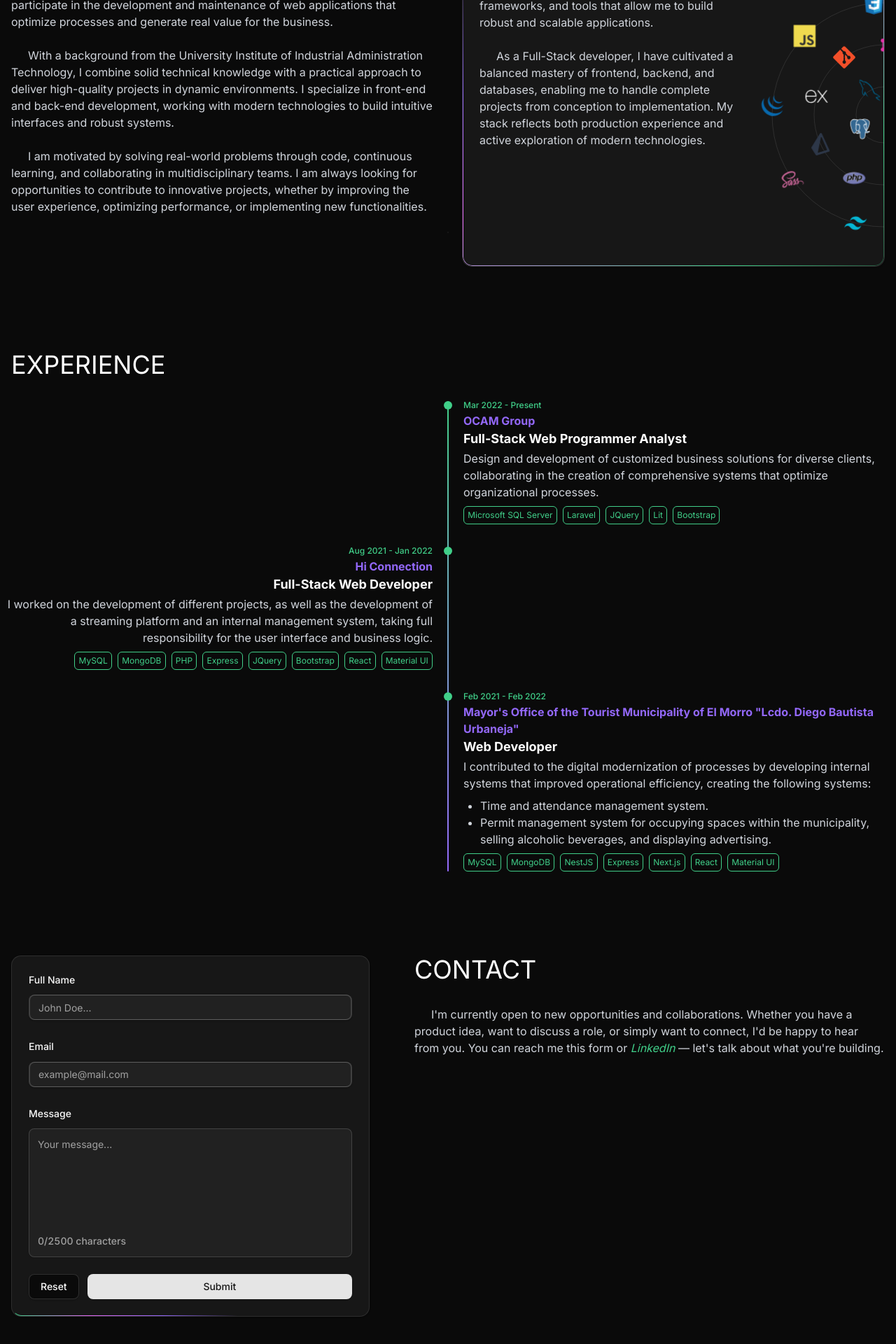
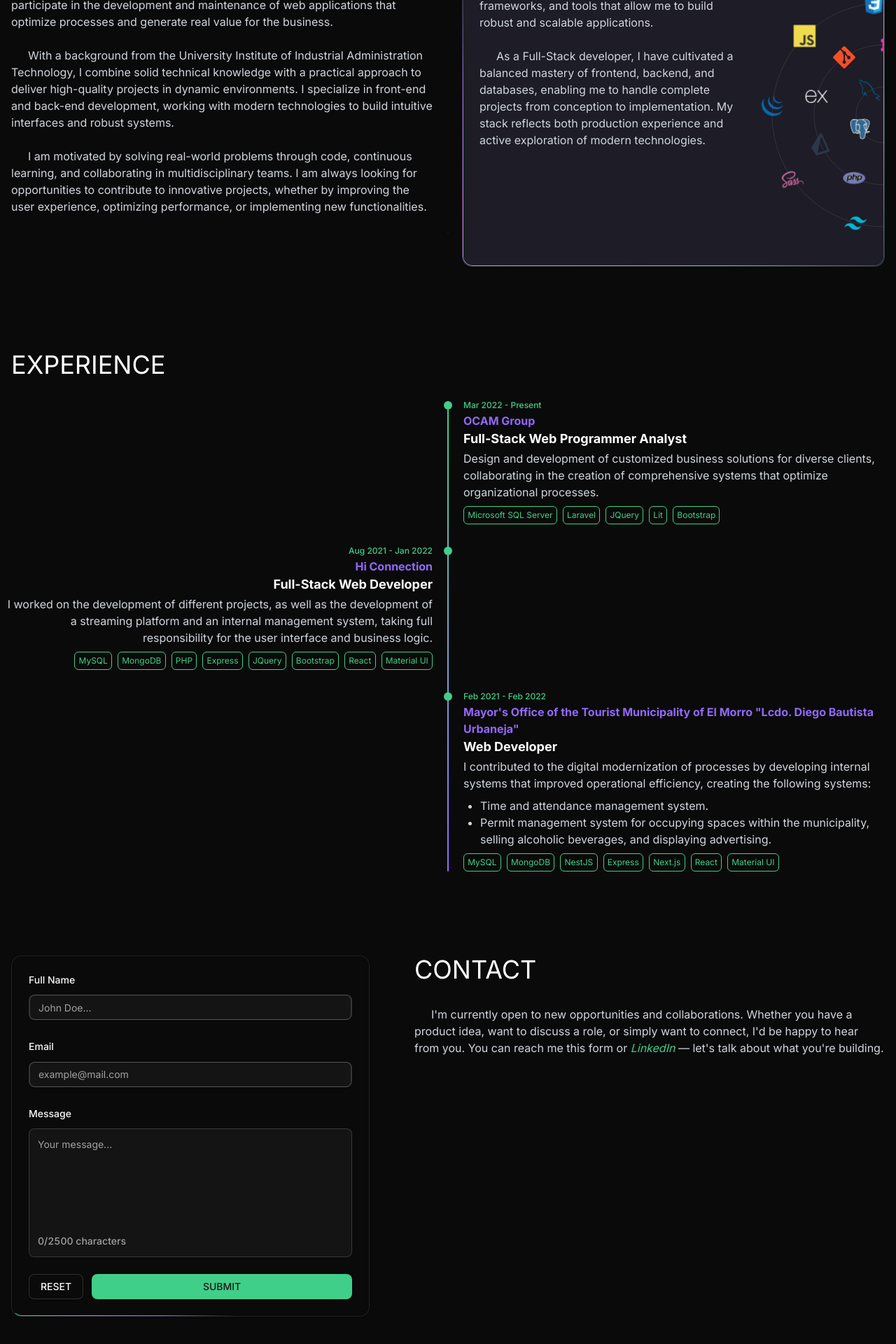
Before and after one commit to nolascomalave/Portfolio---With-Next, a Next.js app: page /en/ in a window 1280 px wide. Shown: the part 868-2788 px from the top of the page at 70% size. Built offline with nearby package versions, Linux system fonts and the light colour scheme.

Commit message:
Realizando cambios estéticos.

```diff
--- a/src/app/globals.css
+++ b/src/app/globals.css
@@ -166,9 +166,9 @@ body {
 
   --background: oklch(0.145 0 0);
   --foreground: oklch(0.985 0 0);
-  /* --card: var(--dark-color);
-  --card-foreground: var(--light-color); */
-  --card: oklch(0.205 0 0);
+  --card: var(--dark-color);
+  /* --card-foreground: var(--light-color);
+  --card: oklch(0.205 0 0); */
   --card-foreground: oklch(0.985 0 0);
   --popover: oklch(0.205 0 0);
   --popover-foreground: oklch(0.985 0 0);
--- a/src/components/ContactForm.tsx
+++ b/src/components/ContactForm.tsx
@@ -39,7 +39,8 @@ export default function ContactForm() {
     })
 
     return (
-        <Card className="relative w-full sm:max-w-lg">
+        <Card className="relative bg-transparent">
+            <div className="absolute top-0 right-0 bottom-0 left-0 rounded-xl backdrop-blur-xs -z-[1]"></div>
             <BorderBeam duration={4} size={300} reverse style={{
                 backgroundImage: "linear-gradient(to right, transparent, var(--dark-purple-color), var(--light-purple-color), var(--neon-green-color))"
             }} />
@@ -124,10 +125,10 @@ export default function ContactForm() {
             </CardContent>
             <CardFooter>
                 <Field orientation="horizontal">
-                    <Button type="button" className="cursor-pointer" variant="outline" onClick={() => form.reset()}>
+                    <Button type="button" className="cursor-pointer uppercase" variant="outline" onClick={() => form.reset()}>
                         Reset
                     </Button>
-                    <Button type="submit" className="cursor-pointer w-full" form="contact-form">
+                    <Button type="submit" className="cursor-pointer uppercase w-full bg-neon-green hover:bg-emerald-600" form="contact-form">
                         Submit
                     </Button>
                 </Field>
--- a/src/components/TimeLine/TimeLineItem.tsx
+++ b/src/components/TimeLine/TimeLineItem.tsx
@@ -5,6 +5,7 @@ import { ExperienceItemData } from "./TimeLine";
 import Image from "next/image";
 import { useTheme } from "next-themes";
 import React, { useEffect, useState } from "react";
+import { li as Li } from "motion/react-client";
 
 export default function TimeLineItem({
     year,
@@ -22,7 +23,19 @@ export default function TimeLineItem({
     }, []);
 
     return (
-        <li className="group relative md:grid md:grid-cols-2 -ms-1.5 md:-ms-3 md:even:-me-6 md:even:-me-0">
+        <Li
+            className="group relative md:grid md:grid-cols-2 -ms-1.5 md:-ms-3 md:even:-me-6 md:even:-me-0"
+            initial={{ opacity: 0, y: 50 }}
+            whileInView={{ opacity: 1, y: 0 }}
+            transition={{
+                duration: 0.3,
+                ease: "easeOut"
+            }}
+            viewport={{
+                once: true,           // ← muy importante: anima solo la primera vez
+                amount: 0.5           // 30% del elemento debe estar visible para disparar
+            }}
+        >
             <div className="relative flex items-start gap-4 order-last md:group-even:order-first md:group-even:flex-row-reverse md:group-even:text-right">
                 <span className="size-3 shrink-0 rounded-full dark:bg-neon-green bg-dark-purple"></span>
 
@@ -55,6 +68,6 @@ export default function TimeLineItem({
                 </div>
             </div>
             <div aria-hidden="true" className="hidden md:block"></div>
-        </li>
+        </Li>
     );
 }
--- a/src/components/sections/About.tsx
+++ b/src/components/sections/About.tsx
@@ -7,6 +7,20 @@ import { Card, CardHeader, CardTitle } from "../ui/card";
 import { useEffect, useRef } from "react";
 import { useInView } from "framer-motion";
 import { useNav } from "@/context/NavContext";
+import { article as Article } from "motion/react-client";
+
+export const showInViewMotionProps = {
+    initial: { opacity: 0, y: 50 },
+    whileInView: { opacity: 1, y: 0 },
+    transition: {
+        duration: 0.5,
+        ease: "easeOut"
+    },
+    viewport: {
+        once: true,           // ← muy importante: anima solo la primera vez
+        amount: 0.3           // 30% del elemento debe estar visible para disparar
+    }
+};
 
 export default function About({ id }: { id: string; }) {
     const __ = useTranslations('layout.sections_content');
@@ -24,7 +38,10 @@ export default function About({ id }: { id: string; }) {
     }, [isInView]);
 
     return (<section ref={ref} id={id} className="m-auto px-4 pb-8 pt-22 max-w-7xl flex flex-col lg:flex-row gap-10 items-start">
-        <article className="w-full">
+        <Article
+            {...showInViewMotionProps}
+            className="w-full"
+        >
             <h2 className="text-4xl uppercase mb-8">{__("about.title")}</h2>
 
             <p className="text-1xl text-gray-500 dark:text-gray-300 indent-6">{__("about.description.p1")}</p>
@@ -32,8 +49,12 @@ export default function About({ id }: { id: string; }) {
             <p className="text-1xl text-gray-500 dark:text-gray-300 indent-6">{__("about.description.p2")}</p>
             <br/>
             <p className="text-1xl text-gray-500 dark:text-gray-300 indent-6">{__("about.description.p3")}</p>
-        </article>
-        <article className="w-full">
+        </Article>
+
+        <Article
+            {...showInViewMotionProps}
+            className="w-full"
+        >
             <Card className="relative w-full overflow-hidden">
                 <ShineBorder shineColor={["#9368F9", "#E769F7", "#40CF89"]} />
                 <CardHeader>
@@ -66,6 +87,6 @@ export default function About({ id }: { id: string; }) {
                     </div>
                 </div> */}
             </Card>
-        </article>
+        </Article>
     </section>)
 }
--- a/src/components/sections/Contact.tsx
+++ b/src/components/sections/Contact.tsx
@@ -6,6 +6,8 @@ import { LinkedIn } from "@/lib/links";
 import { useEffect, useRef } from "react";
 import { useInView } from "framer-motion";
 import { useNav } from "@/context/NavContext";
+import { div as Div, article as Article } from "motion/react-client";
+import { showInViewMotionProps } from "@/components/sections/About";
 
 export default function Contact({ id }: { id: string; }) {
     const __ = useTranslations('layout.sections_content.contact');
@@ -24,9 +26,17 @@ export default function Contact({ id }: { id: string; }) {
 
     return (
         <section ref={ref} id={id} className="m-auto px-4 pb-8 pt-22 max-w-7xl flex flex-col-reverse items-center lg:items-start lg:flex-row gap-16">
-            <ContactForm />
+            <Div
+                {...showInViewMotionProps}
+                className="shrink-0 w-full sm:max-w-lg"
+            >
+                <ContactForm />
+            </Div>
 
-            <article className="w-full">
+            <Article
+                {...showInViewMotionProps}
+                className="w-full"
+            >
                 <h2 className="text-4xl uppercase mb-8">{__("title")}</h2>
 
                 <p className="text-1xl text-gray-500 dark:text-gray-300 indent-6">
@@ -34,7 +44,7 @@ export default function Contact({ id }: { id: string; }) {
                         link: (chunks) => <a href={LinkedIn} className='text-dark-purple dark:text-neon-green italic hover:underline decoration-solid'>{chunks}</a>
                     })}
                 </p>
-            </article>
+            </Article>
         </section>
     );
 }
--- a/src/components/sections/Experience.tsx
+++ b/src/components/sections/Experience.tsx
@@ -5,6 +5,7 @@ import TimeLine from "@/components/TimeLine";
 import { useInView } from "framer-motion";
 import { useEffect, useRef } from "react";
 import { useNav } from "@/context/NavContext";
+import { section as Section } from "motion/react-client";
 
 export default function Experience({ id }: { id: string; }) {
     const ref = useRef<HTMLElement>(null);
@@ -22,9 +23,22 @@ export default function Experience({ id }: { id: string; }) {
     }, [isInView]);
 
     return (
-        <section ref={ref} id={id} className="m-auto px-4 pb-8 pt-22 max-w-7xl">
-            <h2 className="text-4xl mb-8 uppercase">{__("title")}</h2>
-            <TimeLine/>
-        </section>
+      <Section
+        ref={ref} id={id}
+        className="m-auto px-4 pb-8 pt-22 max-w-7xl"
+        initial={{ opacity: 0, y: 50 }}
+        whileInView={{ opacity: 1, y: 0 }}
+        transition={{
+            duration: 0.5,
+            ease: "easeOut"
+        }}
+        viewport={{
+            once: true,           // ← muy importante: anima solo la primera vez
+            amount: 0.3           // 30% del elemento debe estar visible para disparar
+        }}
+      >
+          <h2 className="text-4xl mb-8 uppercase">{__("title")}</h2>
+          <TimeLine/>
+      </Section>
     );
 }
--- a/src/components/sections/Hero.tsx
+++ b/src/components/sections/Hero.tsx
@@ -11,7 +11,7 @@ import { Email, Github, LinkedIn } from "@/lib/links";
 import { useInView } from "framer-motion";
 import { useNav } from "@/context/NavContext";
 import { useEffect, useRef } from "react";
-import * as motion from "motion/react-client";
+import { div as Div, p as P, h3 as H3 } from "motion/react-client";
 
 export const contactLinks: {label: string, Icon: JSX.Element, href: string, target?: string}[] = [
     {label: "GitHub", Icon: <GithubIcon />, href: Github, target: "_blank"},
@@ -54,7 +54,7 @@ export default function Hero({ id }: { id: string; }) {
 
     return (
         <section ref={ref} id={id} className="m-auto px-4 pb-8 pt-22 max-w-7xl">
-            <motion.div {...showInViewMotionProps} >
+            <Div {...showInViewMotionProps} >
                 <Image
                     width={100}
                     height={100}
@@ -76,9 +76,9 @@ export default function Hero({ id }: { id: string; }) {
                         </a>
                     ))}
                 </div>
-            </motion.div>
+            </Div>
 
-            <motion.div
+            <Div
                 {...showInViewMotionProps}
                 transition={{
                     ...showInViewMotionProps,
@@ -90,9 +90,9 @@ export default function Hero({ id }: { id: string; }) {
                 <h1 className="text-5xl font-bold text-center">
                     <TypingAnimation duration={greetingTypingDuration} delay={1000}>{greetingText}</TypingAnimation>
                 </h1>
-            </motion.div>
+            </Div>
 
-            <motion.h3
+            <H3
                 {...showInViewMotionProps}
                 initial={{ opacity: 0, x: 30 }}
                 whileInView={{ opacity: 1, x: 0 }}
@@ -103,9 +103,9 @@ export default function Hero({ id }: { id: string; }) {
                 className="text-3xl m-auto flex items-center gap-2 justify-center dark:text-neon-green text-dark-purple"
             >
                 {`${(isLocaleES ? __("role").concat(" ") : "")}${__("subrole")}${(!isLocaleES ? (" ").concat(__("role")) : "")}`}
-            </motion.h3>
+            </H3>
 
-            <motion.p
+            <P
                 {...showInViewMotionProps}
                 initial={{ opacity: 0, scale: 0.7 }}
                 whileInView={{ opacity: 1, scale: 1 }}
@@ -117,7 +117,7 @@ export default function Hero({ id }: { id: string; }) {
                 className={`max-w-3xl text-2xl m-auto mt-8 mb-8 text-gray-500 dark:text-gray-300 indent-6 text-blur-md`}
             >
                 {__("description")}
-            </motion.p>
+            </P>
             {/* <h3 className="text-3xl m-auto flex items-center gap-2 justify-center dark:text-neon-green text-dark-purple">
                 <BlurFade delay={((greetingDuration / 1000))}>
                     {`${(isLocaleES ? __("role").concat(" ") : "")}${__("subrole")}${(!isLocaleES ? (" ").concat(__("role")) : "")}`}
```
Also changed, not shown: src/components/Navbar.tsx (+19 -10 lines).
